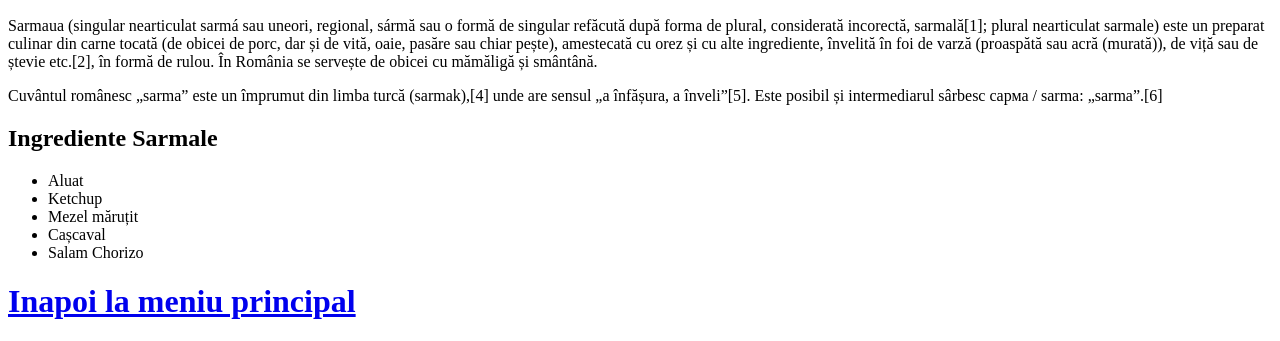
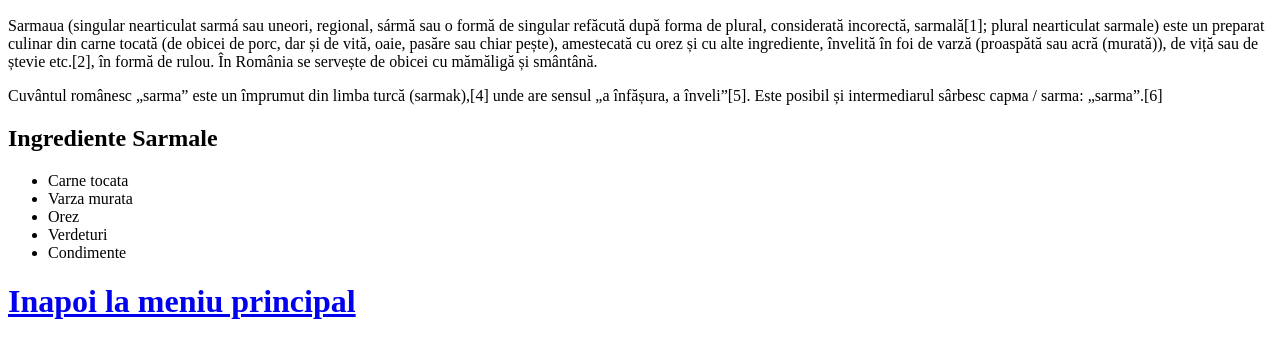
Before and after one commit to VisanMihai1/odin-recipes, a plain HTML site: page Recipes/sarmale.html in a window 1280 px wide. Shown: the part 584-925 px from the top of the page. Drawn offline with Linux system fonts and the light colour scheme.

Commit message:
modificare lista ingrediente sarmale.html

```diff
--- a/Recipes/sarmale.html
+++ b/Recipes/sarmale.html
@@ -31,11 +31,11 @@
 
     <h2>Ingrediente Sarmale</h2>
     <ul>
-      <li>Aluat</li>
-      <li>Ketchup</li>
-      <li>Mezel măruțit</li>
-      <li>Cașcaval</li>
-      <li>Salam Chorizo</li>
+      <li>Carne tocata</li>
+      <li>Varza murata</li>
+      <li>Orez</li>
+      <li>Verdeturi</li>
+      <li>Condimente</li>
     </ul>
 
     <h1><a href="../index.html">Inapoi la meniu principal</a></h1>
```
